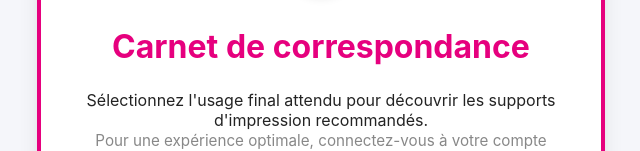
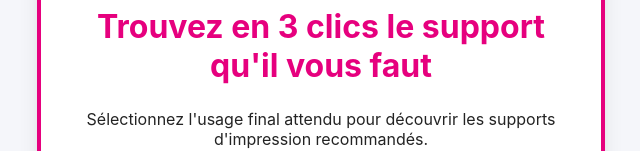
Before and after one commit to signatix/supports-signatix, a plain HTML site: page index.html in a window 1280 px wide. Shown: the part 301-452 px from the top of the page, without its empty margins (319-959 px from the left). Drawn offline with Linux system fonts and the light colour scheme.

Commit message:
Update index.html

```diff
--- a/index.html
+++ b/index.html
@@ -11,7 +11,7 @@
   <div class="container">
     <!-- Logo Signatix -->
     <img src="https://signatix.fr/img/favicon/android-icon-192x192.png" alt="Logo Signatix" class="logo" />
-    <h1 class="title">Carnet de correspondance</h1>
+    <h1 class="title">Trouvez en 3 clics le support qu'il vous faut</h1>
     <p class="subtitle">
       Sélectionnez l'usage final attendu pour découvrir les supports d'impression recommandés.<br>
       <span class="subtitle-note">Pour une expérience optimale, connectez-vous à votre compte Signatix.fr</span>
```
